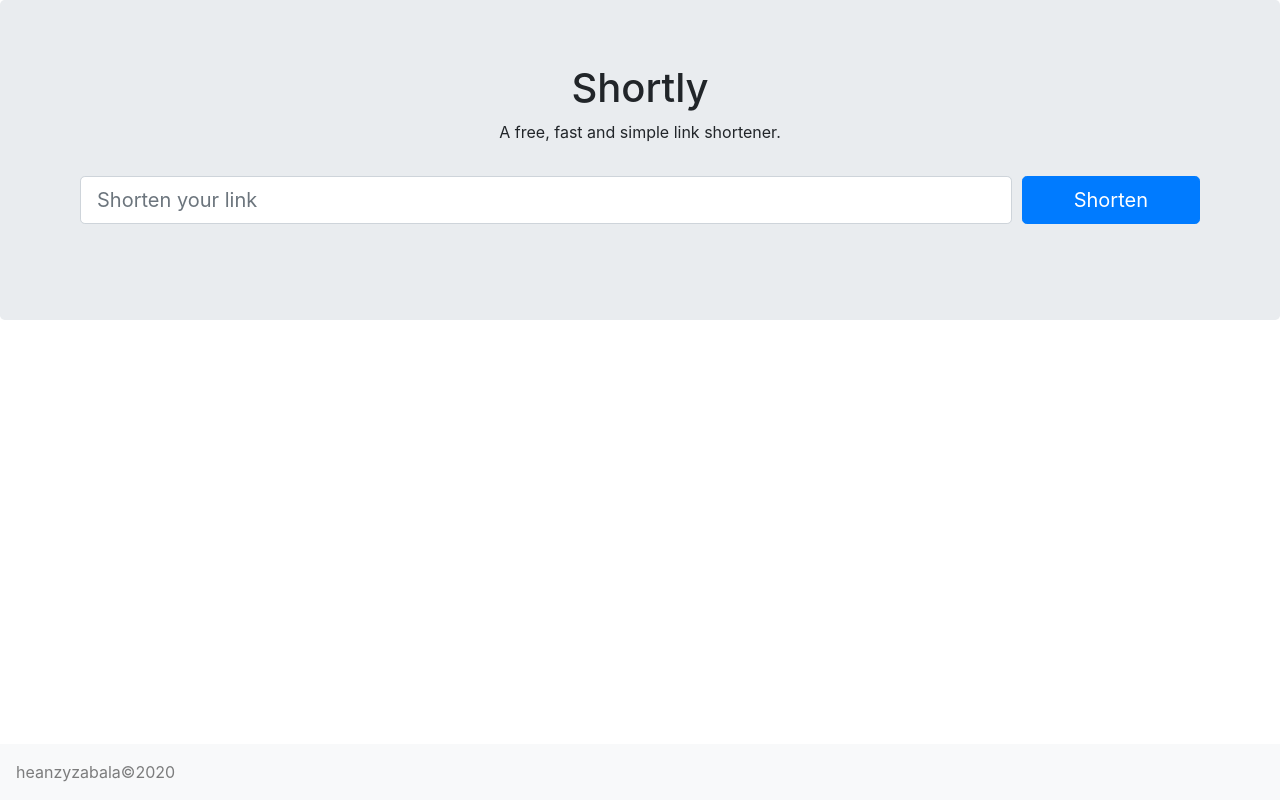
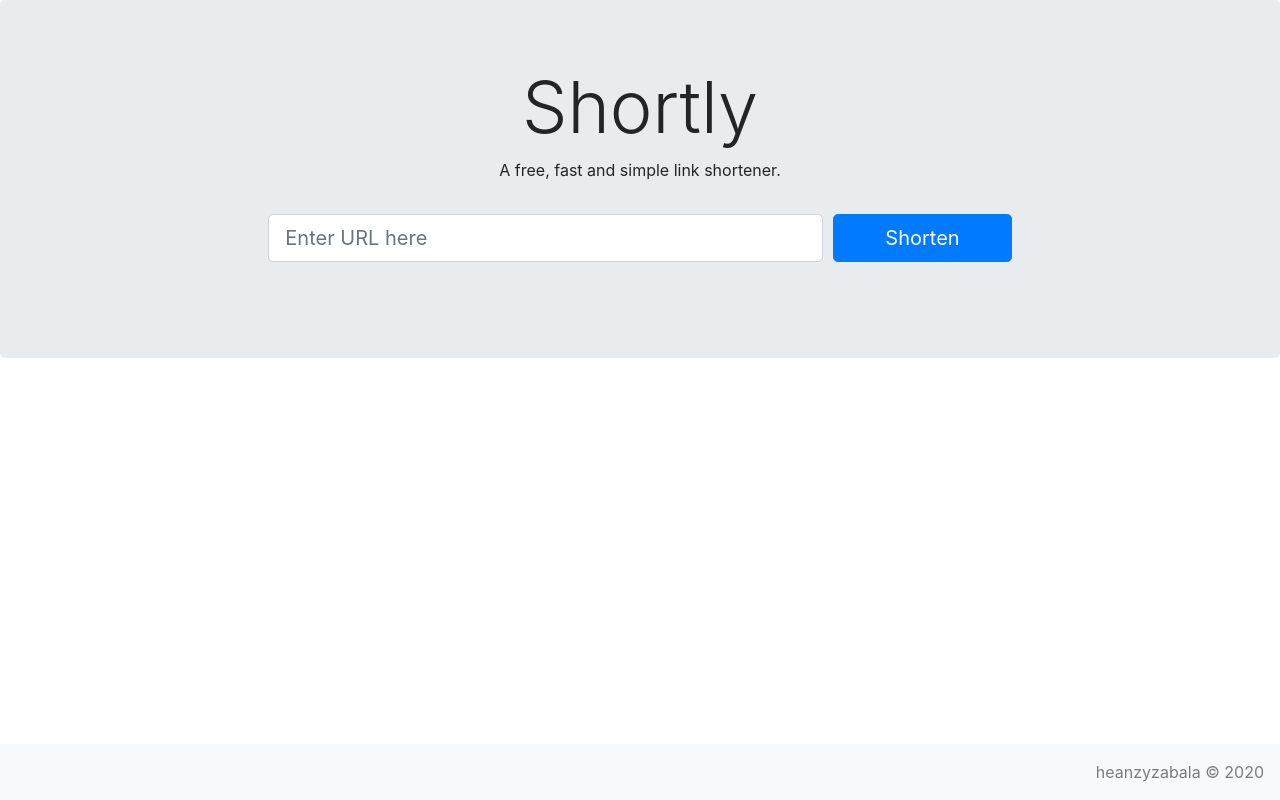
Before and after one commit to heanzyzabala/shortly, a React (Create React App) app: page / in a window 1280 px wide. Built offline with nearby package versions, Linux system fonts and the light colour scheme.

Commit message:
:art: Changed header style

```diff
--- a/src/Navfooter.jsx
+++ b/src/Navfooter.jsx
@@ -5,8 +5,8 @@ import { Navbar } from 'react-bootstrap';
 export default class Navfooter extends Component {
     render() {
         return (
-            <Navbar fixed="bottom" bg="light">
-                <Navbar.Text className="float-right">heanzyzabala©2020</Navbar.Text>
+            <Navbar fixed="bottom" className="bg-light justify-content-end">
+                <Navbar.Text>heanzyzabala © 2020</Navbar.Text>
             </Navbar>
         );
     }
--- a/src/UrlForm.jsx
+++ b/src/UrlForm.jsx
@@ -1,7 +1,7 @@
 import React, { Component } from 'react';
 import axios from 'axios';
 import {
-    Alert, Form, Button, Col, Jumbotron,
+    Alert, Form, Button, Col, Row, Jumbotron,
 } from 'react-bootstrap';
 
 export default class UrlForm extends Component {
@@ -19,7 +19,14 @@ export default class UrlForm extends Component {
 
     onSubmitHandler = async (evt) => {
         evt.preventDefault();
-        const { url } = this.state;
+        let { url } = this.state;
+        if (url === null) {
+            this.setState({ isValid: false });
+            return;
+        }
+        if (url.trim() !== '' && !url.trim().startsWith('http://') && !url.trim().startsWith('https://')) {
+            url = `http://${url}`;
+        }
         try {
             const response = await axios.post('http://localhost:8080/shortly/shorten', { url });
             this.setState({ shortenedUrl: `http://localhost:8080/shortly/${response.data.code}`, isValid: true });
@@ -38,7 +45,7 @@ export default class UrlForm extends Component {
         const { shortenedUrl: url, isValid, serverError } = this.state;
         if (isValid != null && !isValid) {
             alert = (
-                <Alert variant="danger">
+                <Alert variant="danger" className="fixed">
                     <Alert.Heading>Uh-oh!</Alert.Heading>
                     You entered an invalid link.
                 </Alert>
@@ -67,7 +74,7 @@ export default class UrlForm extends Component {
                     <div
                         className="text-center"
                     >
-                        <h1> Shortly </h1>
+                        <h1 className="display-3"> Shortly </h1>
                         <p className="mt-2">
                             A free, fast and simple link shortener.
                         </p>
@@ -77,24 +84,24 @@ export default class UrlForm extends Component {
                     >
                         <Form
                             onSubmit={this.onSubmitHandler}
-                            className="mb-4"
                         >
-                            <Form.Row>
+                            <Form.Row
+                                className="mb-4"
+                            >
+                                <Col sm={2} />
                                 <Col
-                                    sm={9}
-                                    md={10}
+                                    sm={6}
                                     className="mb-2"
                                 >
                                     <Form.Control
                                         onChange={this.onChangeHandler}
                                         type="text"
-                                        placeholder="Shorten your link"
+                                        placeholder="Enter URL here"
                                         size="lg"
                                     />
                                 </Col>
                                 <Col
-                                    sm={3}
-                                    md={2}
+                                    sm={2}
                                 >
                                     <Button
                                         type="submit"
@@ -105,9 +112,16 @@ export default class UrlForm extends Component {
                                         Shorten
                                     </Button>
                                 </Col>
+                                <Col sm={2} />
                             </Form.Row>
+                            <Row>
+                                <Col sm={2} />
+                                <Col sm={8}>
+                                    {alert}
+                                </Col>
+                                <Col sm={2} />
+                            </Row>
                         </Form>
-                        {alert}
                     </div>
                 </Jumbotron>
             </div>
```
Also changed, not shown: src/Navheader.jsx (deleted, +0 -13 lines).
